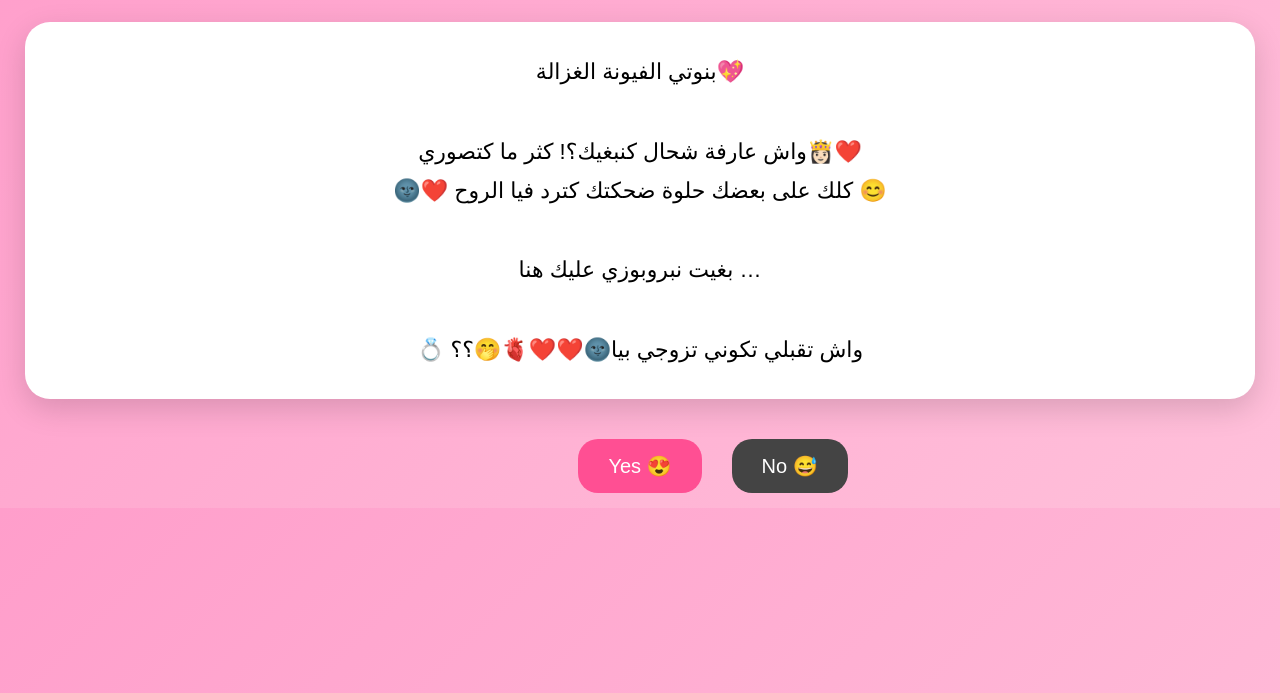
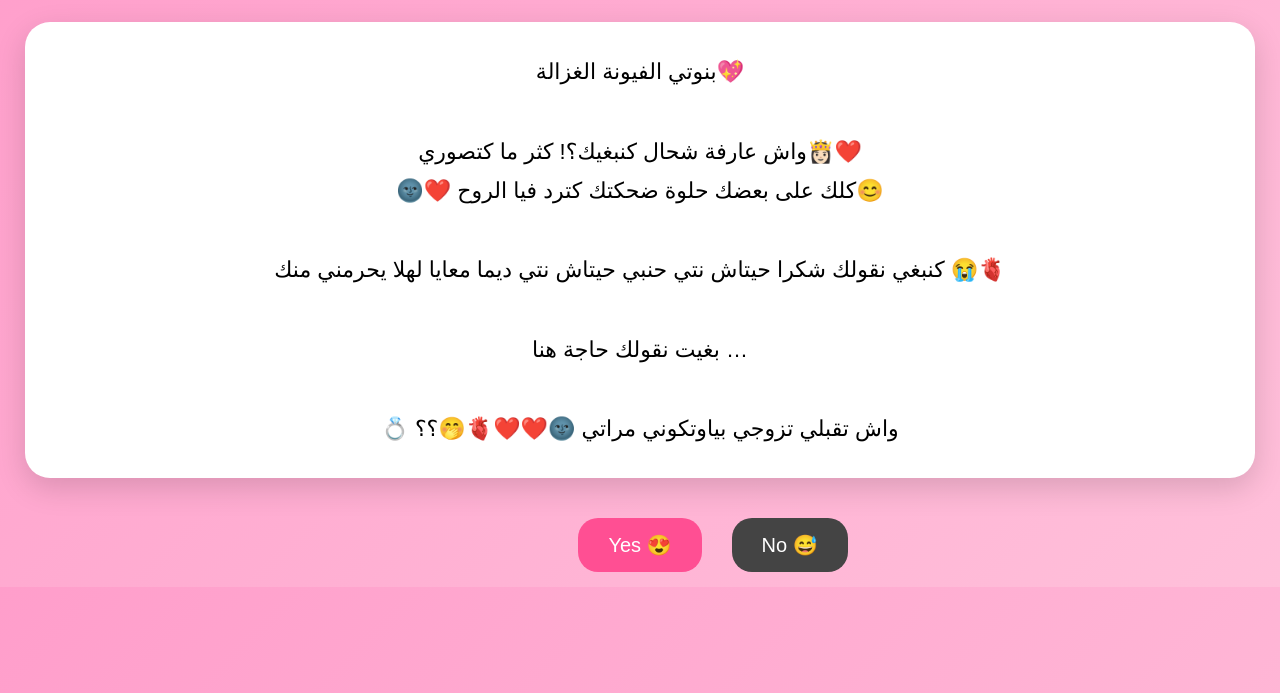
Before and after one commit to xdefault9909/love-messag, a plain HTML site: page index.html in a window 1280 px wide. Shown: the part 107-800 px from the top of the page. Drawn offline with Linux system fonts and the light colour scheme.

Commit message:
Update index.html

```diff
--- a/index.html
+++ b/index.html
@@ -79,9 +79,10 @@ h1 {
   <div class="box">
     بنوتي الفيونة الغزالة💖<br><br>
     واش عارفة شحال كنبغيك؟! كثر ما كتصوري👸🏻❤️<br>
-   🌚❤️ كلك على بعضك حلوة ضحكتك كترد فيا الروح 😊<br><br>
-    بغيت نبروبوزي عليك هنا …<br><br>
-    💍 واش تقبلي تكوني تزوجي بيا🌚❤️❤️🫀🤭؟؟
+    🌚❤️ كلك على بعضك حلوة ضحكتك كترد فيا الروح😊<br><br>
+    كنبغي نقولك شكرا حيتاش نتي حنبي حيتاش نتي ديما معايا لهلا يحرمني منك 😭🫀<br><br>
+    بغيت نقولك حاجة هنا …<br><br>
+    💍 واش تقبلي تزوجي بياوتكوني مراتي 🌚❤️❤️🫀🤭؟؟
 
   </div>
 
```
